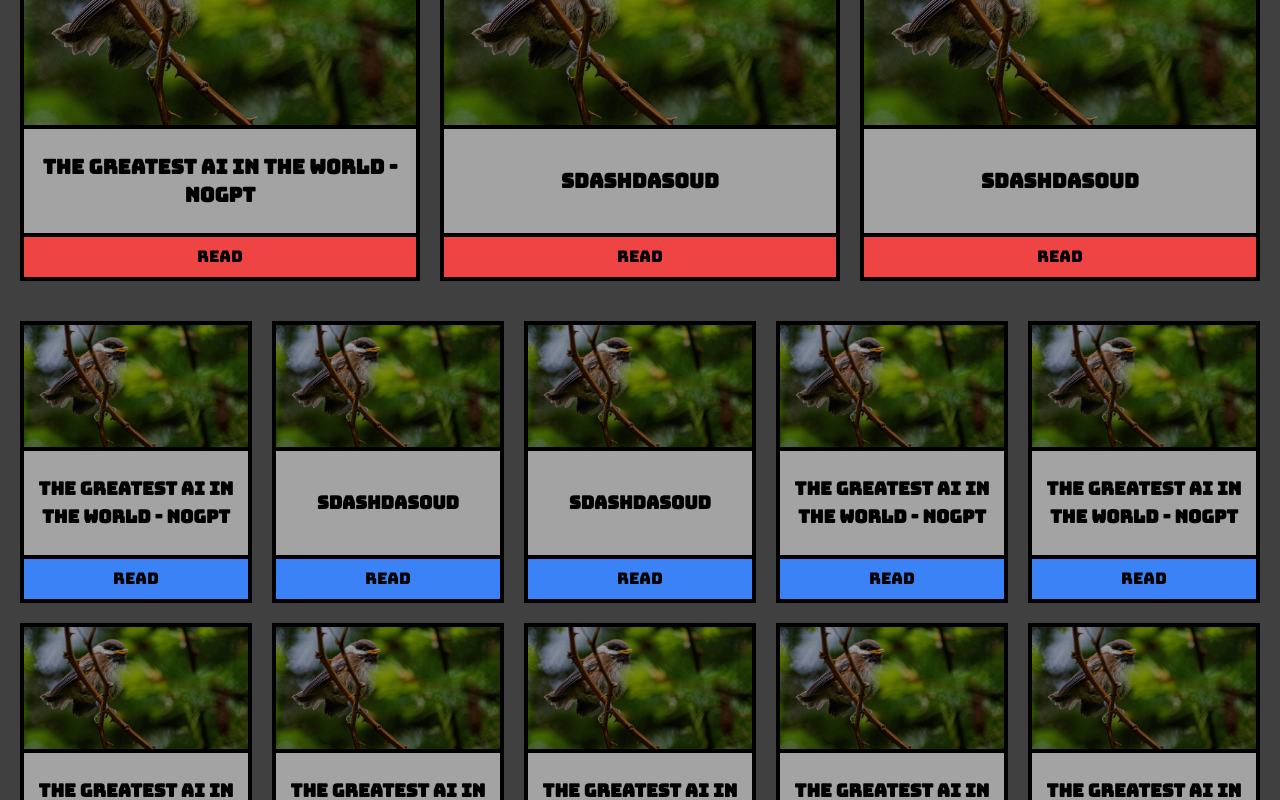
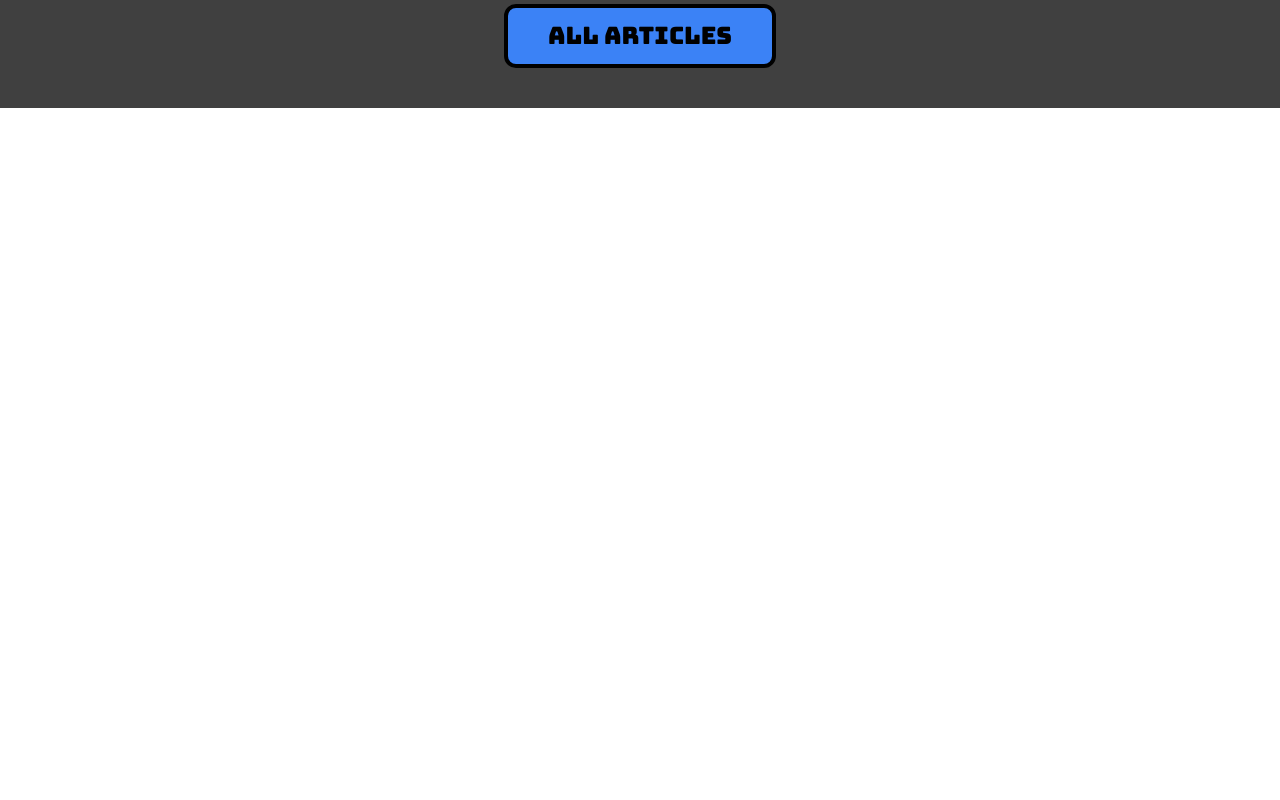
Before and after one commit to aryanka15/aryankarani-next, a Next.js app: page /blog in a window 1280 px wide. Shown: the part 340-1140 px from the top of the page. After the commit the page ends 800 px from the top, so only its background shows below. Built offline with nearby package versions, Linux system fonts and the light colour scheme.

Commit message:
Removed sample blog data

```diff
--- a/app/blog/page.tsx
+++ b/app/blog/page.tsx
@@ -10,6 +10,9 @@ const bungee = Bungee({
   display: "swap",
 });
 export default function Blog() {
+
+
+
   return (
     <div className={"w-screen bg-neutral-700"}>
       <div className={`Blog flex flex-col h-full text-center items-center ${bungee.className}   `}>
@@ -24,164 +27,10 @@ export default function Blog() {
           </h1>
         </div>
         <div className="BlogMain grid grid-cols-1 md:grid-cols-3 auto-rows-auto md:grid-rows-1 gap-x-5 gap-y-5 mx-5 mb-10">
-          <BlogCard
-            data={
-              new BlogData(
-                0,
-                "The Greatest AI In The World - NoGPT",
-                "/images/MajesticCP.jpg",
-                "asgduasuhdouas",
-                "sahdisahdosah"
-              )
-            }
-            main={true}
-          ></BlogCard>
-          <BlogCard
-            data={
-              new BlogData(
-                1,
-                "sdashdasoud",
-                "/images/MajesticCP.jpg",
-                "asgduasuhdouas",
-                "sahdisahdosah"
-              )
-            }
-            main={true}
-          ></BlogCard>
-          <BlogCard
-            data={
-              new BlogData(
-                2,
-                "sdashdasoud",
-                "/images/MajesticCP.jpg",
-                "asgduasuhdouas",
-                "sahdisahdosah"
-              )
-            }
-            main={true}
-          ></BlogCard>
+            {/*Blog Data-3 latest posts*/}
         </div>
         <div className="BlogPosts grid grid-cols-2 md:grid-cols-5 grid-rows-3 md:grid-rows-2 gap-x-5 gap-y-5 mx-5 mb-10">
-          <BlogCard
-            data={
-              new BlogData(
-                0,
-                "The Greatest AI In The World - NoGPT",
-                "/images/MajesticCP.jpg",
-                "asgduasuhdouas",
-                "sahdisahdosah"
-              )
-            }
-            main={false}
-          ></BlogCard>
-          <BlogCard
-            data={
-              new BlogData(
-                1,
-                "sdashdasoud",
-                "/images/MajesticCP.jpg",
-                "asgduasuhdouas",
-                "sahdisahdosah"
-              )
-            }
-            main={false}
-          ></BlogCard>
-          <BlogCard
-            data={
-              new BlogData(
-                2,
-                "sdashdasoud",
-                "/images/MajesticCP.jpg",
-                "asgduasuhdouas",
-                "sahdisahdosah"
-              )
-            }
-            main={false}
-          ></BlogCard>
-          <BlogCard
-            data={
-              new BlogData(
-                0,
-                "The Greatest AI In The World - NoGPT",
-                "/images/MajesticCP.jpg",
-                "asgduasuhdouas",
-                "sahdisahdosah"
-              )
-            }
-            main={false}
-          ></BlogCard>
-          <BlogCard
-            data={
-              new BlogData(
-                0,
-                "The Greatest AI In The World - NoGPT",
-                "/images/MajesticCP.jpg",
-                "asgduasuhdouas",
-                "sahdisahdosah"
-              )
-            }
-            main={false}
-          ></BlogCard>
-            <BlogCard
-                data={
-                    new BlogData(
-                        0,
-                        "The Greatest AI In The World - NoGPT",
-                        "/images/MajesticCP.jpg",
-                        "asgduasuhdouas",
-                        "sahdisahdosah"
-                    )
-                }
-                main={false}
-            ></BlogCard>
-            <BlogCard
-                data={
-                    new BlogData(
-                        0,
-                        "The Greatest AI In The World - NoGPT",
-                        "/images/MajesticCP.jpg",
-                        "asgduasuhdouas",
-                        "sahdisahdosah"
-                    )
-                }
-                main={false}
-            ></BlogCard>
-            <BlogCard
-                data={
-                    new BlogData(
-                        0,
-                        "The Greatest AI In The World - NoGPT",
-                        "/images/MajesticCP.jpg",
-                        "asgduasuhdouas",
-                        "sahdisahdosah"
-                    )
-                }
-                main={false}
-            ></BlogCard>
-            <BlogCard
-                data={
-                    new BlogData(
-                        0,
-                        "The Greatest AI In The World - NoGPT",
-                        "/images/MajesticCP.jpg",
-                        "asgduasuhdouas",
-                        "sahdisahdosah"
-                    )
-                }
-                main={false}
-            ></BlogCard>
-            <BlogCard
-                data={
-                    new BlogData(
-                        0,
-                        "The Greatest AI In The World - NoGPT",
-                        "/images/MajesticCP.jpg",
-                        "asgduasuhdouas",
-                        "sahdisahdosah"
-                    )
-                }
-                main={false}
-            ></BlogCard>
+          {/*Blog data-10*/}
         </div>
         <button className={`mb-10 p-3 px-10 text-2xl rounded-xl border-black border-4 bg-blue-500 w-fit hover:bg-red-500 md:focus:bg-red-500 focus:bg-blue-700 transition`}>All Articles</button>
       </div>
```
